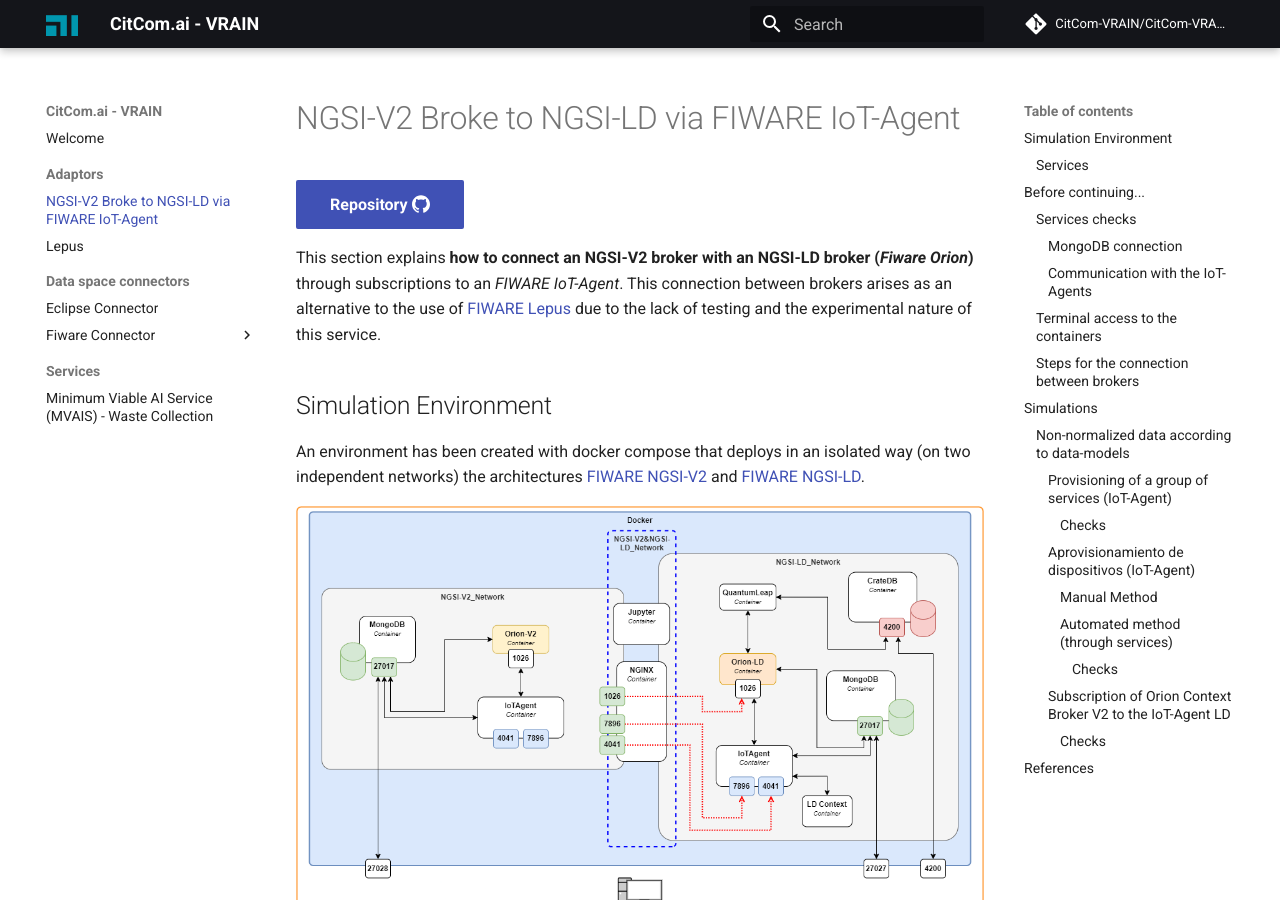
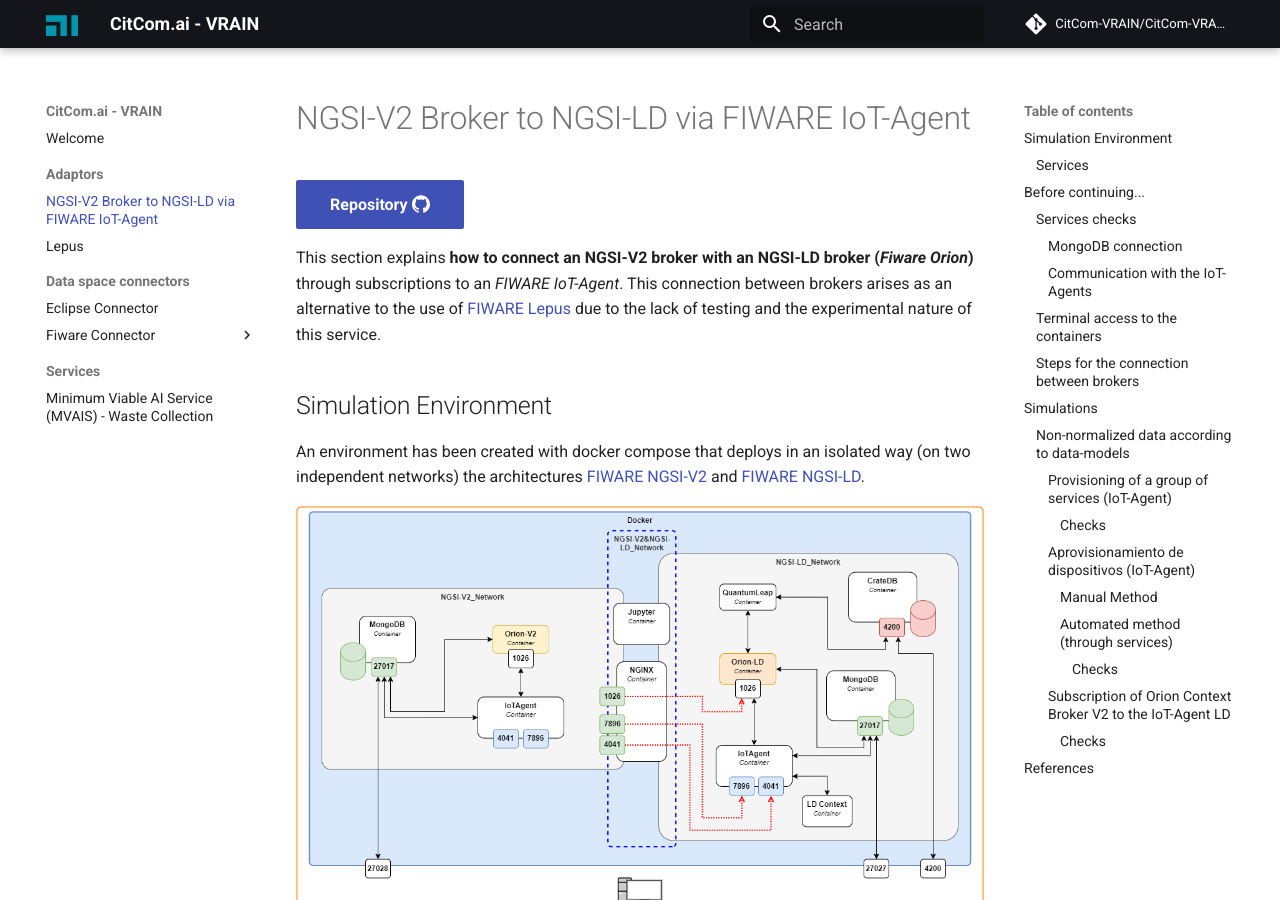
Before and after one commit to riseupalex/CitComAI-Hub.github.io, an MkDocs documentation site: the page built from docs/adaptors/iot_agent.md, in a window 1280 px wide and 900 px high. Built offline with MkDocs 1.6.1 and Material for MkDocs 9.7.7, drawn with Linux system fonts in a browser that asks for light colours; comment, search, counter and statistics services are not loaded.

Commit message:
Fix title

```diff
--- a/docs/adaptors/iot_agent.md
+++ b/docs/adaptors/iot_agent.md
@@ -1,4 +1,4 @@
-# NGSI-V2 Broke to NGSI-LD via FIWARE IoT-Agent
+# NGSI-V2 Broker to NGSI-LD via FIWARE IoT-Agent
 
 [Repository :simple-github:](https://github.com/CitCom-VRAIN/IoTAgent.NGSI-V2_to_NGSI-LD_Subscription){ .md-button .md-button--primary }
 
```
